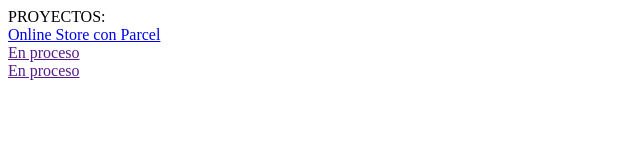
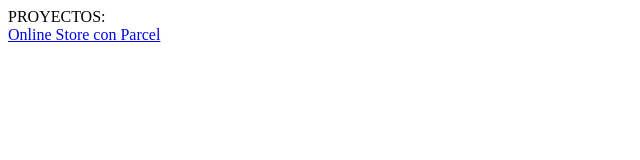
Before and after one commit to KortexCode/packageManager, a website: page index.html in a window 1280 px wide. Shown: the whole page, without its empty margins (0-640 px from the left). Drawn offline with Linux system fonts and the light colour scheme.

Commit message:
cambios al html

```diff
--- a/index.html
+++ b/index.html
@@ -9,14 +9,10 @@
 <body>
     <main>
         PROYECTOS:
+
+
         <div>
             <a href="./parcel/src/index.html" class="project">Online Store con Parcel</a>
-        </div>
-        <div>
-            <a href="" class="project">En proceso</a>
-        </div>
-        <div>
-            <a href="" class="project">En proceso</a>
         </div>
     </main>
 </body>
```
